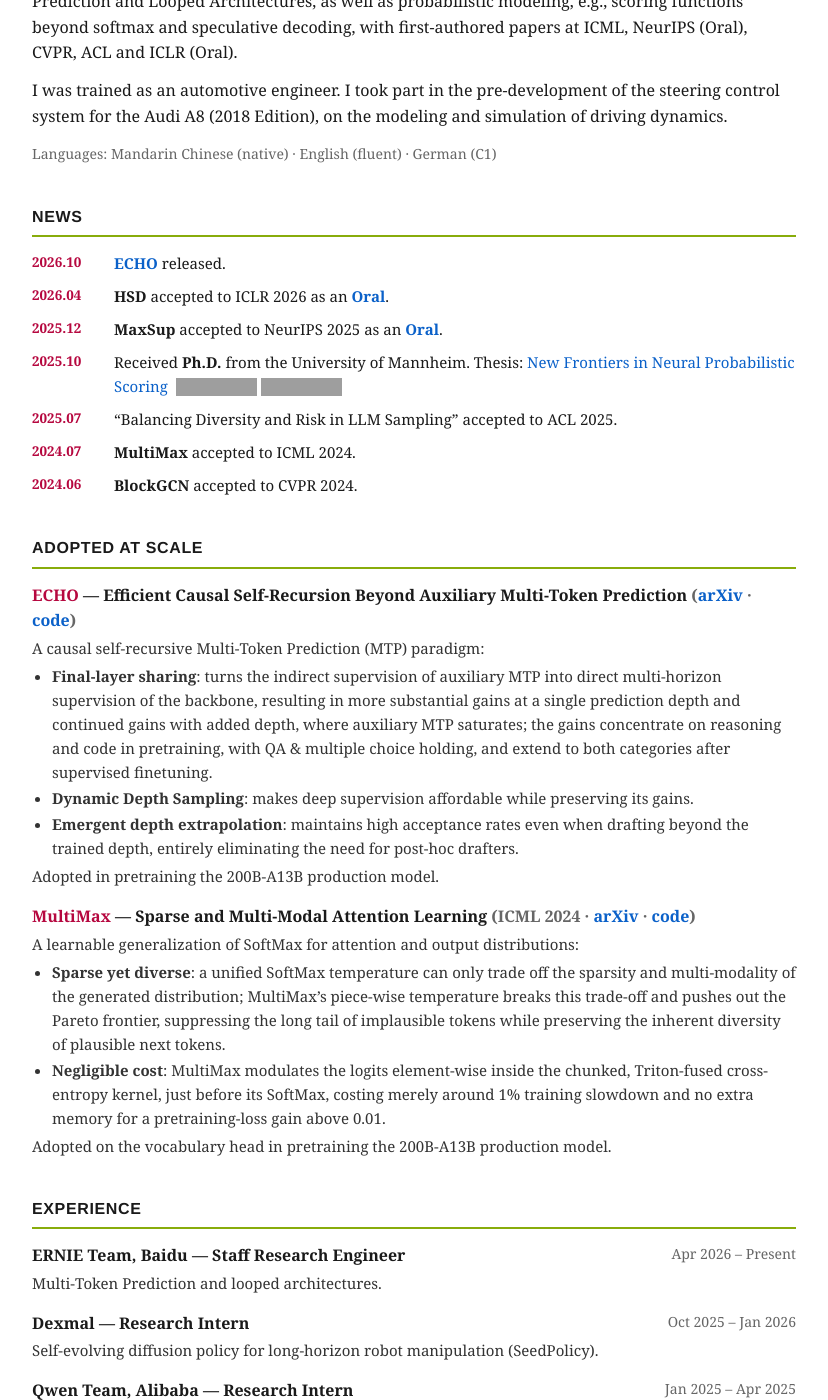
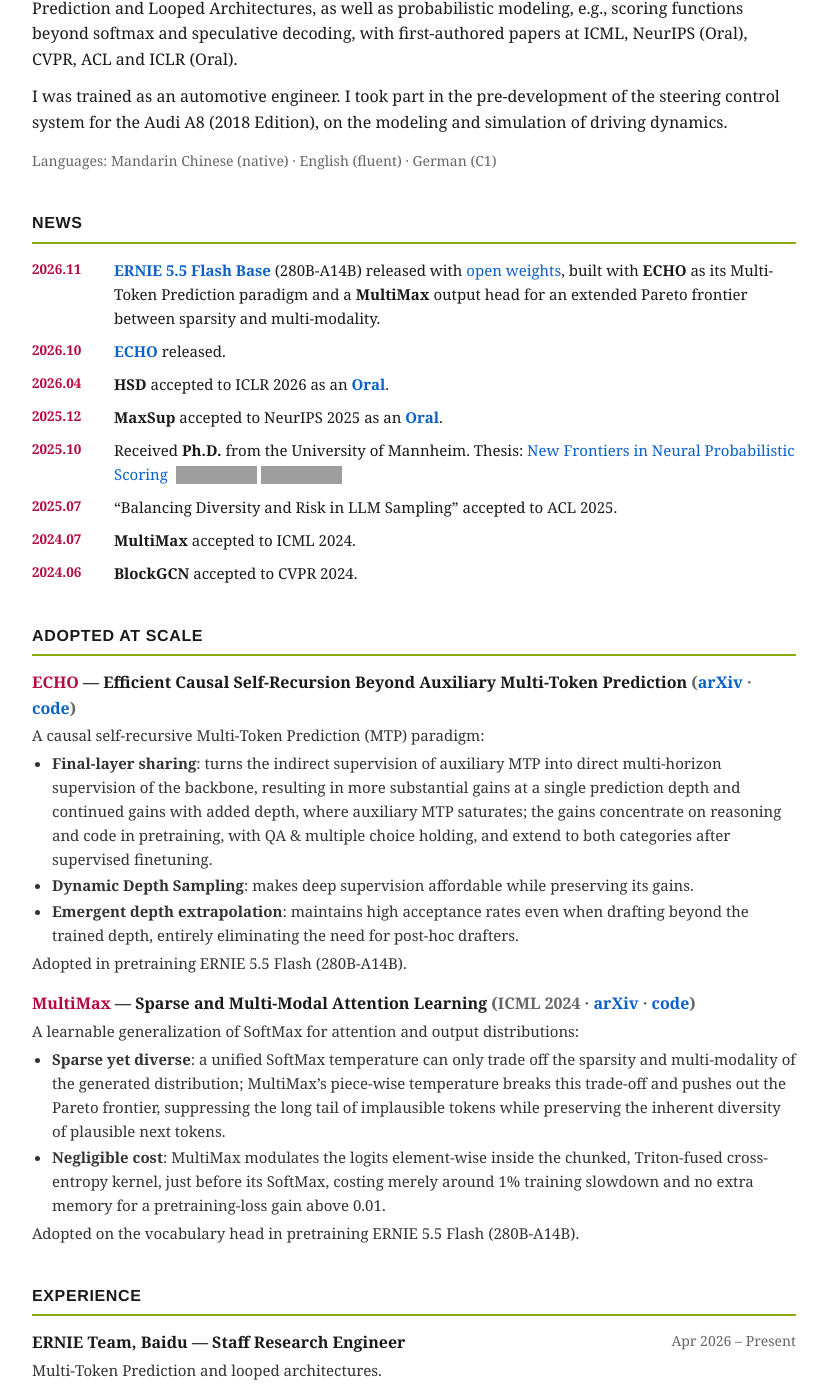
Before and after one commit to ZhouYuxuanYX/ZhouYuxuanYX.github.io, a Jekyll site: the page cv/index.html, which Jekyll copies as it is, in a window 1280 px wide and 1400 px high, scrolled down 377 px. Shown: the whole window, without its empty margins (226-1054 px from the left). Built offline with Jekyll 4.4.1, drawn with Linux system fonts in a browser that asks for light colours; some of the changed text lies outside the part shown; grey boxes are pictures that could not be loaded.

Commit message:
CV + home: research line names ERNIE 5.5 Flash; news entry for the ERNIE 5.5 Flash Base release
- CV role line, CV meta description and home search snippet now read
  "Leading research on Multi-Token Prediction and Looped Architectures
  for pretraining ERNIE 5.5 Flash at Baidu"
- News: 2026.11 ERNIE 5.5 Flash Base (280B-A14B) released with open
  weights, ECHO and MultiMax adopted in its pretraining
- "Adopted at Scale": the 200B-A13B production model is now named as
  ERNIE 5.5 Flash (280B-A14B), matching the public release
- footer: last updated Nov 2026

```diff
--- a/cv/index.html
+++ b/cv/index.html
@@ -4,7 +4,7 @@
 <meta charset="utf-8">
 <meta name="viewport" content="width=device-width, initial-scale=1">
 <title>Yuxuan Zhou</title>
-<meta name="description" content="Yuxuan Zhou, Staff Research Engineer (Pretraining) at Baidu ERNIE: Multi-Token Prediction and Looped Architectures for LLMs. Ph.D., University of Mannheim.">
+<meta name="description" content="Yuxuan Zhou, Staff Research Engineer (Pretraining) at Baidu ERNIE, leading research on Multi-Token Prediction and Looped Architectures for ERNIE 5.5 Flash · LLM Pretraining. Ph.D., University of Mannheim.">
 <link rel="canonical" href="https://zhouyuxuanyx.github.io/cv/">
 <script type="application/ld+json">
 {
@@ -94,7 +94,7 @@
     <img class="photo" src="photo.jpg" alt="Yuxuan Zhou">
     <div class="head-main">
       <h1>Yuxuan Zhou</h1>
-      <p class="role">LLM Pretraining &middot; Multi-Token Prediction and Looped Architectures</p>
+      <p class="role">Leading research on Multi-Token Prediction and Looped Architectures for ERNIE 5.5 Flash at Baidu &middot; LLM Pretraining</p>
       <div class="contact">
         <span>&#9993; <a href="mailto:zhouyuxuanyx@gmail.com">zhouyuxuanyx@gmail.com</a></span>
         <span>&#9733; <a href="https://github.com/ZhouYuxuanYX">GitHub</a></span>
@@ -122,6 +122,7 @@
   <!-- NEWS -->
   <h2>News</h2>
   <ul class="news">
+    <li><span class="date">2026.11</span><span><a href="https://ernie.baidu.com/release/ernie-5-5-flash-base/"><strong>ERNIE 5.5 Flash Base</strong></a> (280B-A14B) released with <a href="https://huggingface.co/baidu/ERNIE-5.5-Flash-Base">open weights</a>, built with <strong>ECHO</strong> as its Multi-Token Prediction paradigm and a <strong>MultiMax</strong> output head for an extended Pareto frontier between sparsity and multi-modality.</span></li>
     <li><span class="date">2026.10</span><span><a href="https://arxiv.org/abs/2610.24766"><strong>ECHO</strong></a> released.</span></li>
     <li><span class="date">2026.04</span><span><strong>HSD</strong> accepted to ICLR 2026 as an <a href="https://iclr.cc/virtual/2026/oral/10010024"><strong>Oral</strong></a>.</span></li>
     <li><span class="date">2025.12</span><span><strong>MaxSup</strong> accepted to NeurIPS 2025 as an <a href="https://neurips.cc/virtual/2025/oral/116897"><strong>Oral</strong></a>.</span></li>
@@ -150,7 +151,7 @@
         <li><strong>Emergent depth extrapolation</strong>: maintains high acceptance rates even when drafting
           beyond the trained depth, entirely eliminating the need for post-hoc drafters.</li>
       </ul>
-      Adopted in pretraining the 200B-A13B production model.
+      Adopted in pretraining ERNIE 5.5 Flash (280B-A14B).
     </div>
   </div>
 
@@ -167,7 +168,7 @@
           Triton-fused cross-entropy kernel, just before its SoftMax, costing merely around 1% training
           slowdown and no extra memory for a pretraining-loss gain above 0.01.</li>
       </ul>
-      Adopted on the vocabulary head in pretraining the 200B-A13B production model.
+      Adopted on the vocabulary head in pretraining ERNIE 5.5 Flash (280B-A14B).
     </div>
   </div>
 
@@ -302,7 +303,7 @@
 
   <div class="views" id="views">Views: <span id="views-day">&ndash;</span> today &middot; <span id="views-total">&ndash;</span> total</div>
 
-  <div class="foot">&copy; Yuxuan Zhou 2026 &middot; Last updated Oct 2026</div>
+  <div class="foot">&copy; Yuxuan Zhou 2026 &middot; Last updated Nov 2026</div>
 
 <script>
 (function () {
--- a/index.markdown
+++ b/index.markdown
@@ -4,5 +4,5 @@
 
 layout: home
 # search-result snippet for the home page; the page itself still shows site.description
-description: "Research Focus: Multi-Token Prediction and Looped Architectures for LLMs. Ph.D., University of Mannheim. Hi, I’m Yuxuan Zhou (周宇轩). It’s a pity that the AI community hasn’t fully benefited from my valuable yet underappreciated ideas. This blog aims to present them more clearly and intuitively."
+description: "Leading research on Multi-Token Prediction and Looped Architectures for ERNIE 5.5 Flash at Baidu · LLM Pretraining. Ph.D., University of Mannheim. Hi, I’m Yuxuan Zhou (周宇轩). It’s a pity that the AI community hasn’t fully benefited from my valuable yet underappreciated ideas. This blog aims to present them more clearly and intuitively."
 ---
```
